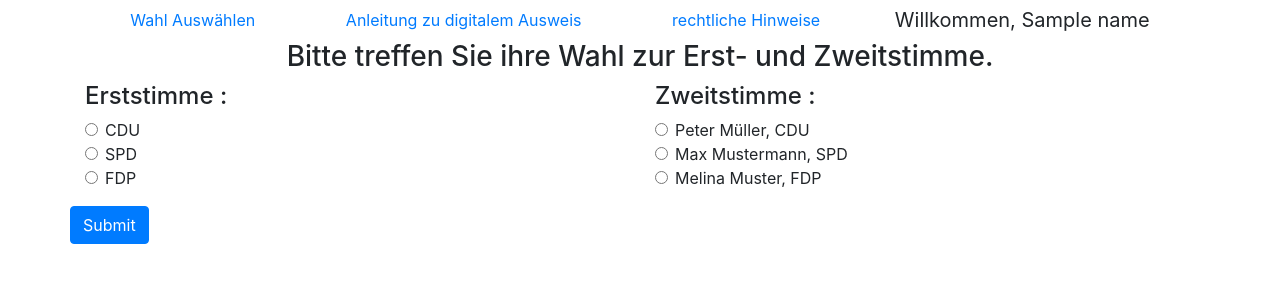
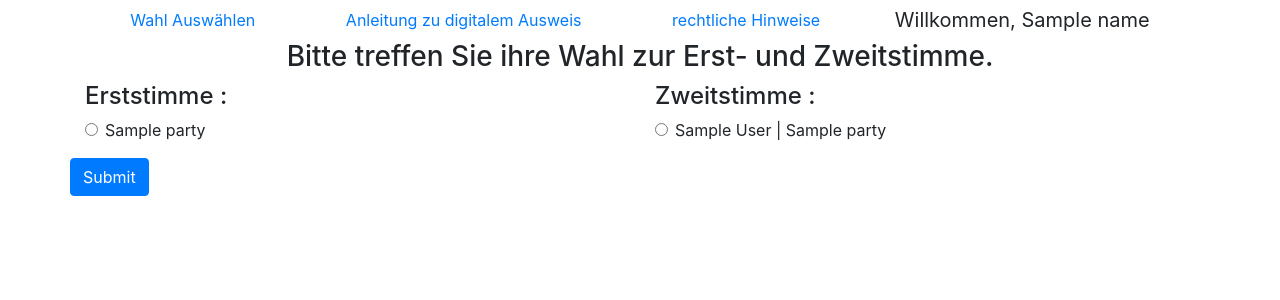
Before and after one commit to Endlesscrafter/lcss-voting-app, a Django app: template templates/election/abstimmung.html in a window 1280 px wide. Shown: the top 300 px of the page. Run offline with Django 3.2, Linux system fonts and the light colour scheme; tables that the repository leaves empty hold one stand-in row (values such as "Sample post"); the template is opened without the code that fills it: values that come from a table or form of the project are taken from there, most other values are stand-ins (such as "Sample title", 1, 10 or a date in 2020); parts of the project's set-up code (start-up, migrations or seed data) failed here and were passed over; some libraries are stand-ins or nearby versions.

Commit message:
+ Added automatic generation of form data

```diff
--- a/templates/election/abstimmung.html
+++ b/templates/election/abstimmung.html
@@ -29,45 +29,25 @@
       <div class="row">
         <div class="col-sm-6 form-group">
           <h4>Erststimme :</h4>
+          {% for party in parties %}
           <div class="form-check">
-            <input class="form-check-input" type="radio" name="exampleRadios1" id="exampleRadios1" value="option1">
-            <label class="form-check-label" for="exampleRadios1">
-              CDU
+            <input class="form-check-input" type="radio" name="PARTY" id="{{party.party_name}}" value="{{party.party_name}}">
+            <label class="form-check-label" for="{{party.party_name}}">
+              {{party.party_name}}
             </label>
           </div>
-          <div class="form-check">
-            <input class="form-check-input" type="radio" name="exampleRadios1" id="exampleRadios2" value="option2">
-            <label class="form-check-label" for="exampleRadios2">
-              SPD
-            </label>
-          </div>
-          <div class="form-check">
-            <input class="form-check-input" type="radio" name="exampleRadios1" id="exampleRadios3" value="option3">
-            <label class="form-check-label" for="exampleRadios3">
-              FDP
-            </label>
-          </div>
+          {% endfor %}
         </div>
         <div class="col-sm-6 form-group">
           <h4>Zweitstimme :</h4>
+          {% for candidate in candidates %}
           <div class="form-check">
-            <input class="form-check-input" type="radio" name="exampleRadios" id="exampleRadios4" value="option1">
-            <label class="form-check-label" for="exampleRadios4">
-              Peter Müller, CDU
+            <input class="form-check-input" type="radio" name="CANDIDATE" id="{{candidate}}" value="{{candidate}}">
+            <label class="form-check-label" for="{{candidate}}">
+              {{candidate}}
             </label>
           </div>
-          <div class="form-check">
-            <input class="form-check-input" type="radio" name="exampleRadios" id="exampleRadios5" value="option2">
-            <label class="form-check-label" for="exampleRadios5">
-              Max Mustermann, SPD
-            </label>
-          </div>
-          <div class="form-check">
-            <input class="form-check-input" type="radio" name="exampleRadios" id="exampleRadios6" value="option3">
-            <label class="form-check-label" for="exampleRadios6">
-              Melina Muster, FDP
-            </label>
-          </div>
+          {% endfor %}
         </div>
         <button type="Wahlentscheidung absenden" class="btn btn-primary">Submit</button>
       </div>
```
Also changed, not shown: election/views.py (+18 -2 lines).
